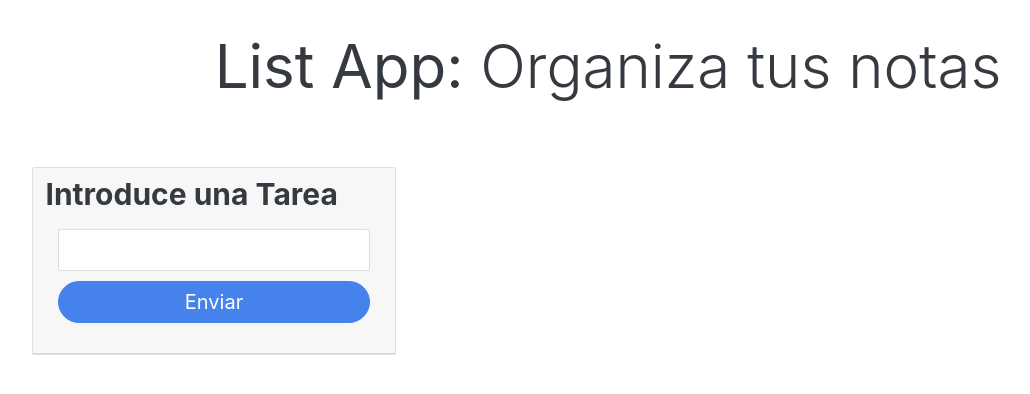
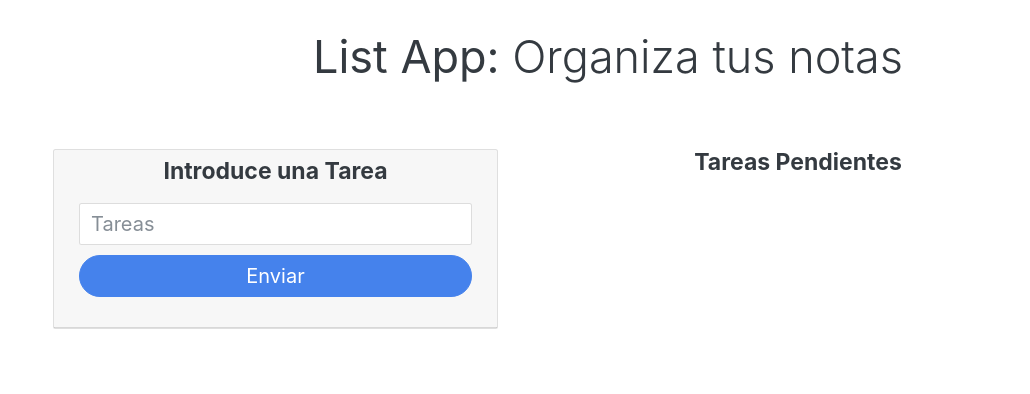
Before and after one commit to dbriceno10/memo-app, a website: page index.html in a window 1280 px wide. Shown: the whole page, without its empty margins (32-1062 px from the left). Drawn offline with Linux system fonts and the light colour scheme.

Commit message:
test-implementacion1

```diff
--- a/index.html
+++ b/index.html
@@ -4,25 +4,25 @@
     <meta charset="UTF-8">
     <meta http-equiv="X-UA-Compatible" content="IE=edge">
     <meta name="viewport" content="width=device-width, initial-scale=1.0">
-    <title>Aplicación de Productos</title>
+    <title>Memo App</title>
     <link rel="stylesheet" href="./bootstrap.min.css">
     <link rel="stylesheet" href="./style.css">
 </head>
 <body>
     <header>
         <div class="container text-center py-5">
-            <h1 class="display-1"><b>List App:</b> Organiza tus notas</h1>
+            <h1 class="display-3"><b>List App:</b> Organiza tus notas</h1>
         </div>
     </header>
-<main>
+<main class="container">
     <div class="row pt-5 pricipal">
-        <div class="col-md-4">
+        <div class="col-md-5 entrada">
             <div class="card">
                 <div class="card-header">
-                    <h4>Introduce una Tarea</h4>
+                    <h4 class="display-5 text-center">Introduce una Tarea</h4>
                     <form action="" id="form-tareas" class="card-body">
                         <div class="form-group">
-                            <input type="text" id="tarea" class="form-control">
+                            <input type="text" id="tarea" class="form-control" placeholder="Tareas" required>
                         </div>
                         <div class="form-group">
                             <input type="submit" value="Enviar" id="go" class="btn btn-primary btn-block"></div>
@@ -32,7 +32,8 @@
         </div>
 
         <!-- <input type="submit" value="Enviar" id="go" onclick="capturar();"> -->
-        <div class="col-md-8">
+        <div class="col-md-6 salida">
+            <h4 class="display-5 text-center">Tareas Pendientes</h4>
             <ol id="lista-tareas"></ol>
         </div>
     </div>
--- a/main.js
+++ b/main.js
@@ -7,20 +7,30 @@
 //     console.log("dato " + dato)
 //     return dato
 // }
+// let date = new Date();
+// let day = date.getDate();
+// let month = date.getMonth() + 1;
+// let year = date.getUTCFullYear();
 const tareas = JSON.parse(localStorage.getItem("tareas")) || [];
 const render = () => {
     const lista_Tareas = document.getElementById("lista-tareas");
     //es necesario que map lleve un return o nos va a devolver indefinido, map nos permite hacer iteraciones, map transforma el elemento en lo que sea que nosotros estemos retornando
     // const tareas_Template = tareas.map(element => "<li>" + element + "</li>");
     //const tareas_Template = tareas.map(element => `<li>${element}</li>`);
+    // const tareas_Template = tareas.map(element =>
+    //     `<div class="card text-center mb-4">
+    //         <div class="card-body">
+    //         <li class="salida">${element} fecha: ${day}/${month}/${year}</li>
+    //         </div>
+    //     </div>`
+    // );
     const tareas_Template = tareas.map(element =>
         `<div class="card text-center mb-4">
             <div class="card-body">
-            <li class="salida">${element}</li>
+            <li class="salida">${element}<a href="#" class="btn btn-danger" name="delete">Delete</a></li>
             </div>
         </div>`
     );
-    console.log(tareas_Template);
     lista_Tareas.innerHTML = tareas_Template.join("");//join toma todos los elementos de un arreglo y los junta según lo que le pasemos
     const elementos = document.querySelectorAll("#lista-tareas li");
     elementos.forEach((elemento, i) => {
--- a/style.css
+++ b/style.css
@@ -8,9 +8,12 @@ html {
     font-size: 62.5%;
 }
 
+/* header div h1 {
+    font-size: 5rem !important;
+} */
 
 main h4 {
-    font-size: 3rem;
+    font-size: 2.3rem;
 }
 
 .form-control {
@@ -21,12 +24,26 @@ main .btn {
     font-size: 2rem;
 }
 
+.entrada {
+    margin-bottom: 20px;
+
+}
+
 .salida {
     font-size: 2rem;
     list-style: none;
 }
 
-main {
+.salida h4 {
+    /* margin-top: 10px; */
+    padding-bottom: 10px;
+}
+
+/* main {
     width: 90%;
     margin: 0 auto;
+} */
+
+div ol li a {
+    margin-left: 10px;
 }
```
